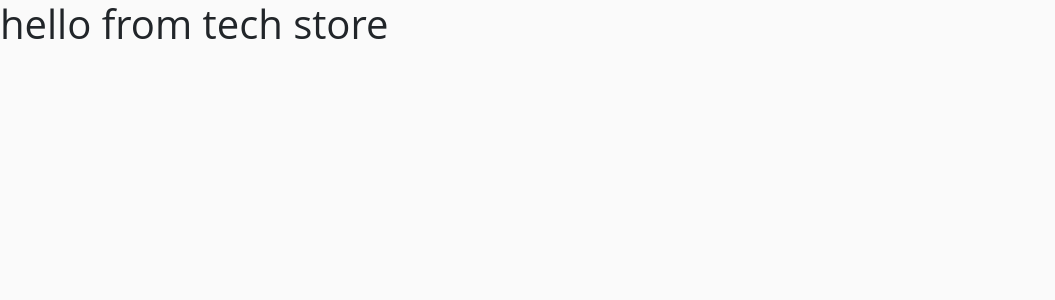
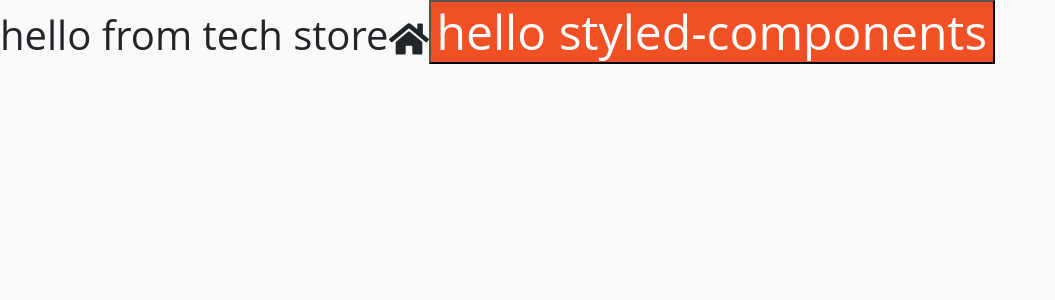
Before and after one commit to Cassiopeia19/react-tech-store, a React (Create React App) app: page / in a window 1280 px wide. Shown: the top 300 px of the page, without its empty margins (0-1055 px from the left). Built offline with nearby package versions, Linux system fonts and the light colour scheme; a web font is replaced by a local one.

Commit message:
styled-componets commit

```diff
--- a/src/App.js
+++ b/src/App.js
@@ -2,10 +2,24 @@
 import './App.css';
 import "bootstrap/dist/css/bootstrap.min.css";
 
+import {FaHome} from 'react-icons/fa';
+import styled from 'styled-components';
+
 class App extends Component {
   render() {
-    return <h1>hello from tech store</h1>
+    return <h1>
+      hello from tech store<FaHome />
+      <Button large>hello styled-components</Button>
+      </h1>
   }
 }
 
+const color = '#f15025';
+const Button = styled.button `
+color: white;
+background: ${color};
+
+font-size: ${(props) => props.large? '3rem': '1rem'};
+`;
+
 export default App;
```
